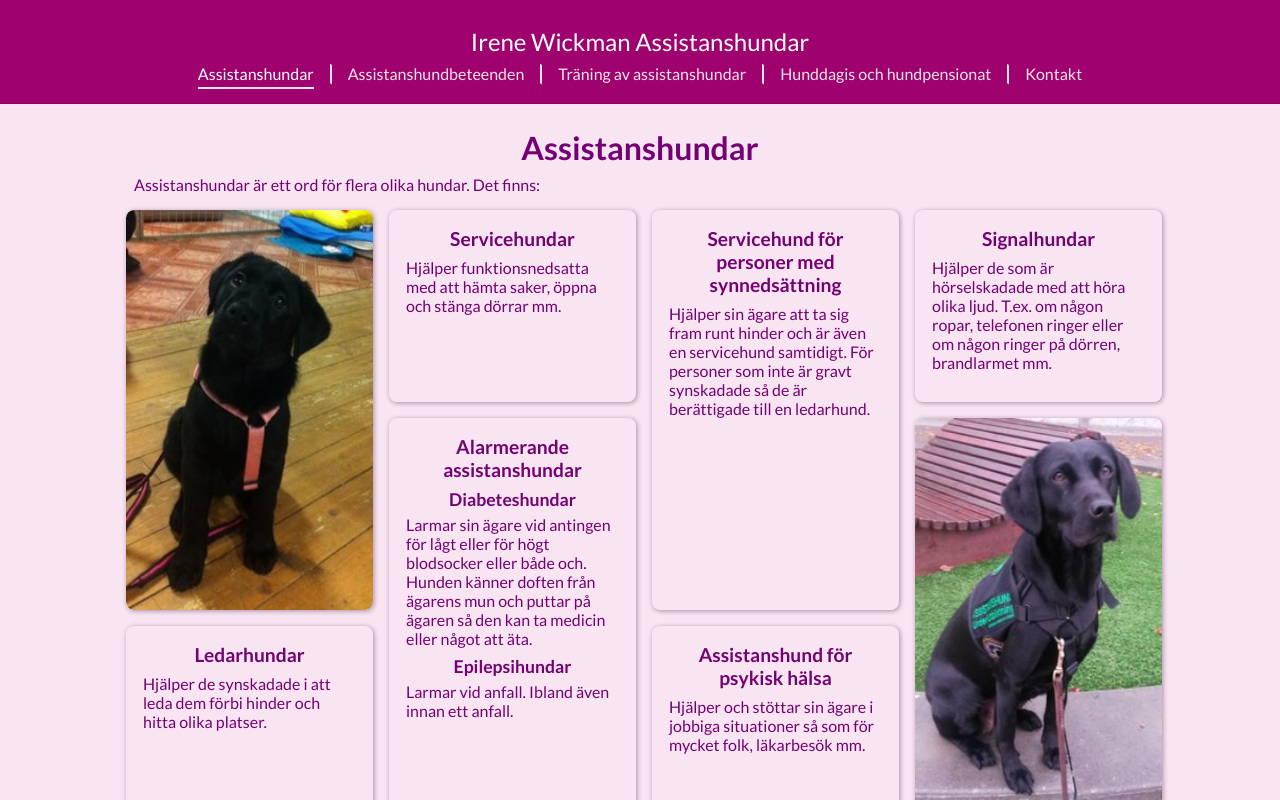
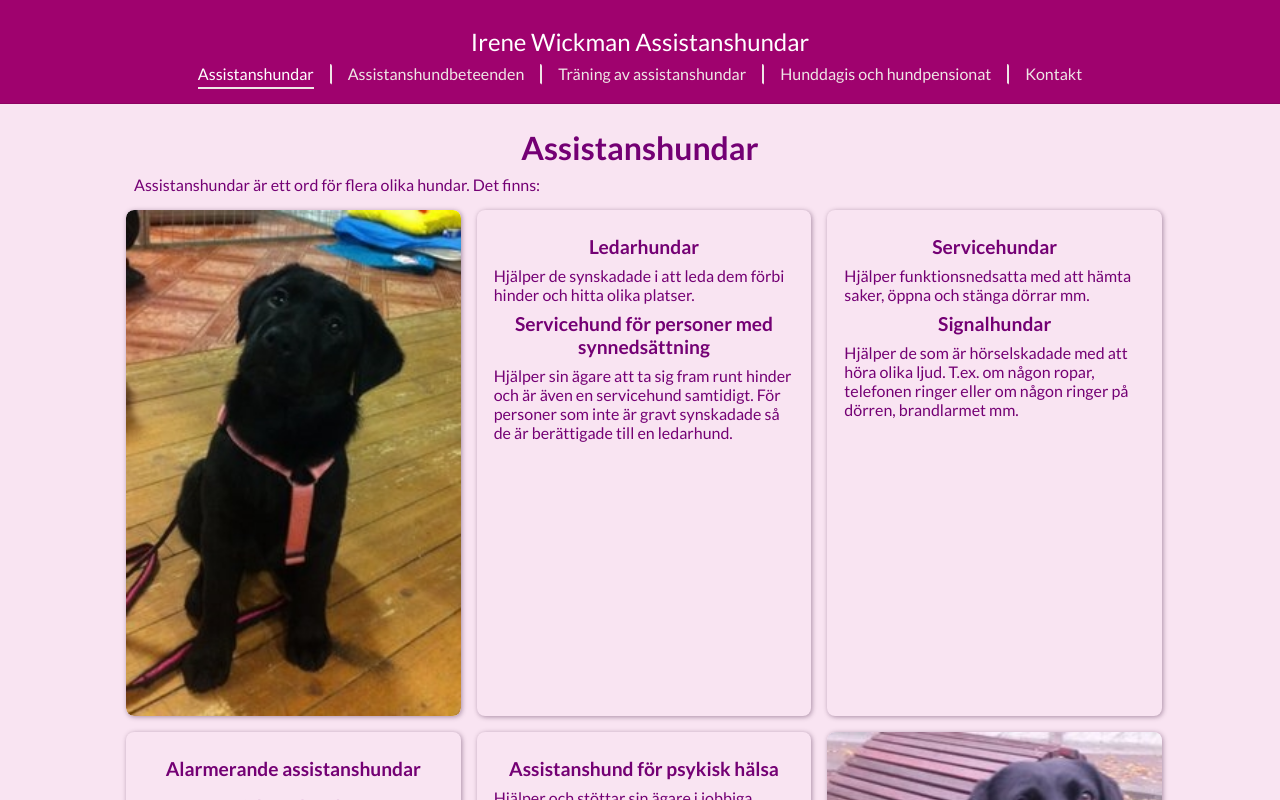
Before and after one commit to Majuutschi/exjobb, a React (Create React App) app: page /dogs in a window 1280 px wide. Shown: the top 800 px of the page. Built offline with nearby package versions, Linux system fonts and the light colour scheme.

Commit message:
dogs possible changes

```diff
--- a/src/components/connect/ConnectForm.tsx
+++ b/src/components/connect/ConnectForm.tsx
@@ -64,6 +64,7 @@ const ConnectForm = () => {
           setLoading(false);
           setSubmitted(true);
         }, 800);
+        console.log('Namn: ' + name + ' | E-post: ' + email + ' | Meddelande: ' + message);
         e.target.reset();
       }
 
--- a/src/styles/_dogs.scss
+++ b/src/styles/_dogs.scss
@@ -42,16 +42,16 @@
 
     h3 {
       text-align: center;
-      margin-bottom: 0.5rem;
+      margin: 0.5rem 0;
     }
 
     h4 {
-      margin-top: 0.5rem;
+      margin-top: 1rem;
       margin-bottom: 0.3rem;
     }
 
     p {
-      margin-bottom: 0;
+      margin-bottom: 0.5rem;
       margin-left: 0;
     }
   }
@@ -87,6 +87,12 @@
     display: block;
   }
 
+  .img-b {
+    grid-column-start: 3;
+    grid-row-start: 2;
+    grid-row-end: 3;
+  }
+
   .dogs-list {
     display: grid;
     grid-template-columns: 1fr 1fr 1fr;
@@ -101,6 +107,11 @@
     }
   }
 
+  .long-text-b {
+    grid-row-start: 2;
+    grid-row-end: 3;
+  }
+
   .long-text-c {
     grid-row-start: 1;
     grid-row-end: 2;
@@ -110,45 +121,45 @@
 
 
 @media only screen and (min-width: 1200px) {
-  .dogs-list {
-    display: grid;
-    grid-template-columns: 1fr 1fr 1fr 1fr;
-    grid-template-rows: repeat(3, 200px);
-    gap: 0.5rem 1rem;
-    list-style: none;
-    padding-left: 0.5rem;
-    margin-bottom: 1rem;
-  }
+  // .dogs-list {
+  //   display: grid;
+  //   grid-template-columns: 1fr 1fr 1fr;
+  //   grid-template-rows: repeat(3, 200px);
+  //   gap: 0.5rem 1rem;
+  //   list-style: none;
+  //   padding-left: 0.5rem;
+  //   margin-bottom: 1rem;
+  // }
 
-  .dogs-img {
-    justify-content: center;
-    padding: 0;
-    height: 400px;
-    width: 100%;
-    overflow: hidden;
-    border-radius: 8px;
-  }
+  // .dogs-img {
+  //   justify-content: center;
+  //   padding: 0;
+  //   height: 400px;
+  //   width: 100%;
+  //   overflow: hidden;
+  //   border-radius: 8px;
+  // }
 
-  .img-a {
-    grid-row-start: 1;
-    grid-row-end: 3;
-  }
+  // .img-a {
+  //   grid-row-start: 1;
+  //   grid-row-end: 3;
+  // }
 
-  .img-b {
-    grid-row-start: 2;
-    grid-row-end: 4;
-    grid-column: 4;
-  }
+  // .img-b {
+  //   grid-row-start: 2;
+  //   grid-row-end: 4;
+  //   grid-column: 3;
+  // }
 
-  .long-text-b {
-    grid-row-start: 2;
-    grid-row-end: 4;
-    grid-column: 2;
-  }
+  // .long-text-b {
+  //   grid-row-start: 2;
+  //   grid-row-end: 4;
+  //   grid-column: 2;
+  // }
 
-  .long-text-c {
-    grid-row-start: 1;
-    grid-row-end: 3;
-    grid-column: 3;
-  }
+  // .long-text-c {
+  //   grid-row-start: 1;
+  //   grid-row-end: 3;
+  //   grid-column: 3;
+  // }
 }
--- a/src/views/Dogs.tsx
+++ b/src/views/Dogs.tsx
@@ -17,14 +17,13 @@ const Dogs = () => {
               <div className='dogs-img img-a-small'>
                 <img src={require('../images/dog3.jpg')} alt="" />
               </div>
-              <li className='dogs-list-item'>
+              <li className='dogs-list-item long-text-c'>
                 <h3>Servicehundar</h3>
                 <p>Hjälper funktionsnedsatta med att hämta saker, öppna och stänga dörrar mm.</p>
-              </li>
-              <li className='dogs-list-item'>
                 <h3>Signalhundar</h3>
                 <p>Hjälper de som är hörselskadade med att höra olika ljud. T.ex. om någon ropar, telefonen ringer eller om någon ringer på dörren, brandlarmet mm.</p>
               </li>
+
               <li className='dogs-list-item long-text-b'>
                 <h3>Alarmerande assistanshundar</h3>
                 <h4>Diabeteshundar</h4>
@@ -35,11 +34,9 @@ const Dogs = () => {
               <div className='dogs-img img-b'>
                 <img src={require('../images/dog2.jpg')} alt="" />
               </div>
-              <li className='dogs-list-item'>
+              <li className='dogs-list-item long-text-a'>
                 <h3>Ledarhundar</h3>
                 <p>Hjälper de synskadade i att leda dem förbi hinder och hitta olika platser.</p>
-              </li>
-              <li className='dogs-list-item long-text-c'>
                 <h3>Servicehund för personer med synnedsättning</h3>
                 <p>Hjälper sin ägare att ta sig fram runt hinder och är även en servicehund samtidigt. För personer som inte är gravt synskadade så de är berättigade till en ledarhund.</p>
               </li>
```
